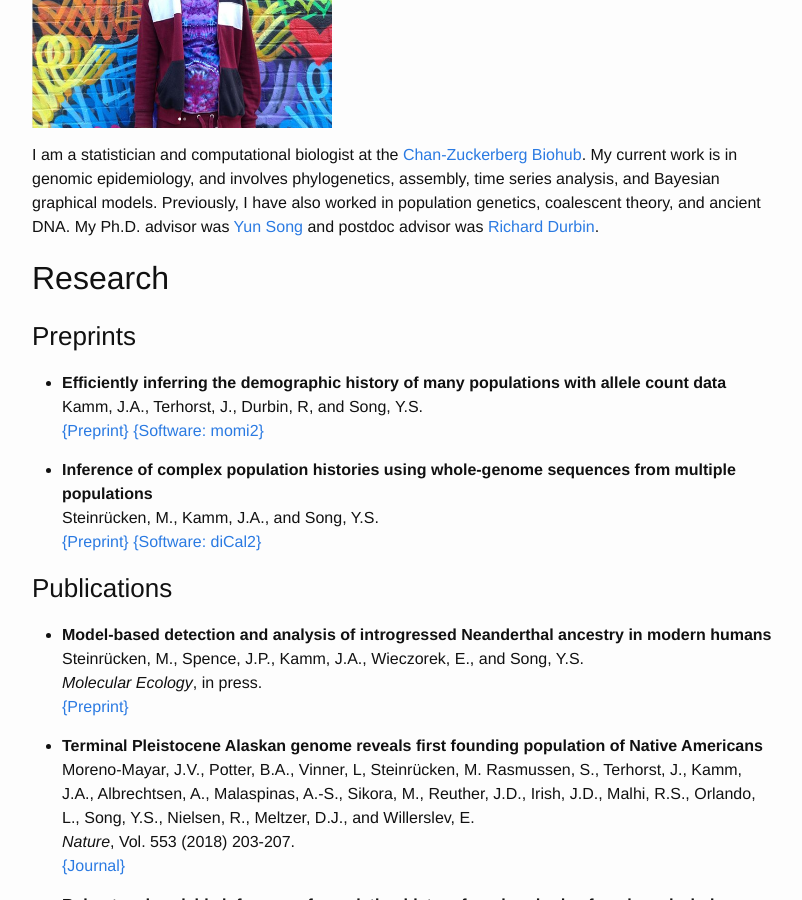
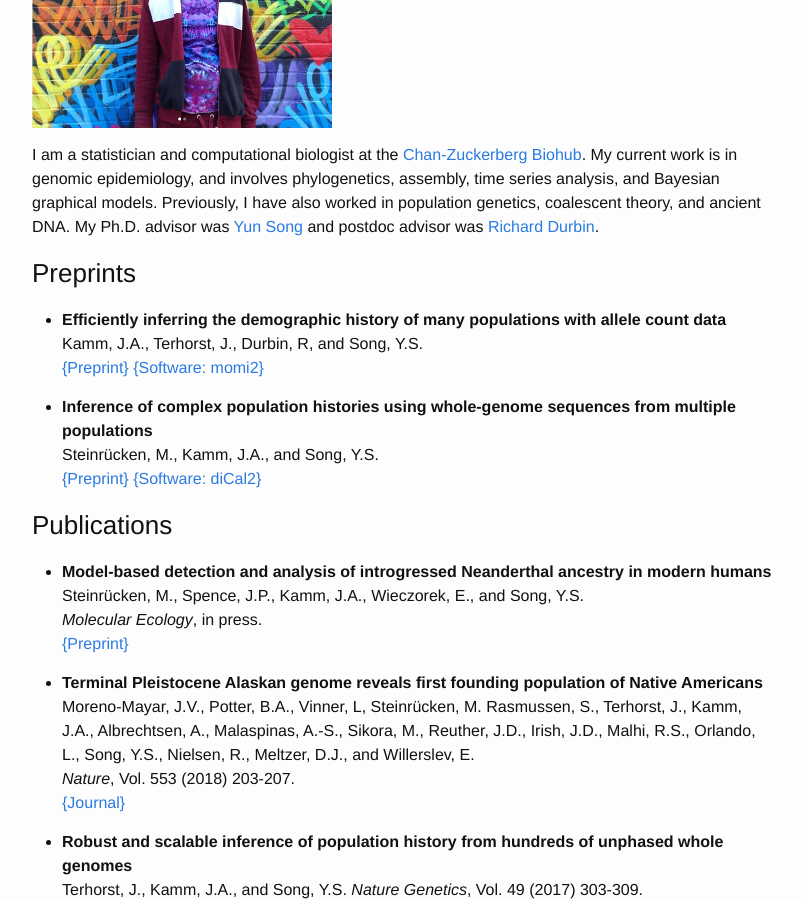
Before and after one commit to jackkamm/jackkamm.github.io, a Jekyll site: the page built from index.md, in a window 1280 px wide and 900 px high, scrolled down 346 px. Shown: the whole window, without its empty margins (238-1040 px from the left). Built offline with Jekyll 4.4.1, drawn with Linux system fonts in a browser that asks for light colours.

Commit message:
remove Research header

```diff
--- a/index.md
+++ b/index.md
@@ -6,8 +6,6 @@ layout: page
 
 I am a statistician and computational biologist at the [Chan-Zuckerberg Biohub](https://www.czbiohub.org/). My current work is in genomic epidemiology, and involves phylogenetics, assembly, time series analysis, and Bayesian graphical models.
 Previously, I have also worked in population genetics, coalescent theory, and ancient DNA. My Ph.D. advisor was [Yun Song](http://people.eecs.berkeley.edu/~yss/) and postdoc advisor was [Richard Durbin](https://www.gen.cam.ac.uk/directory/richard-durbin).
-
-## Research
 
 ### Preprints
 
```
